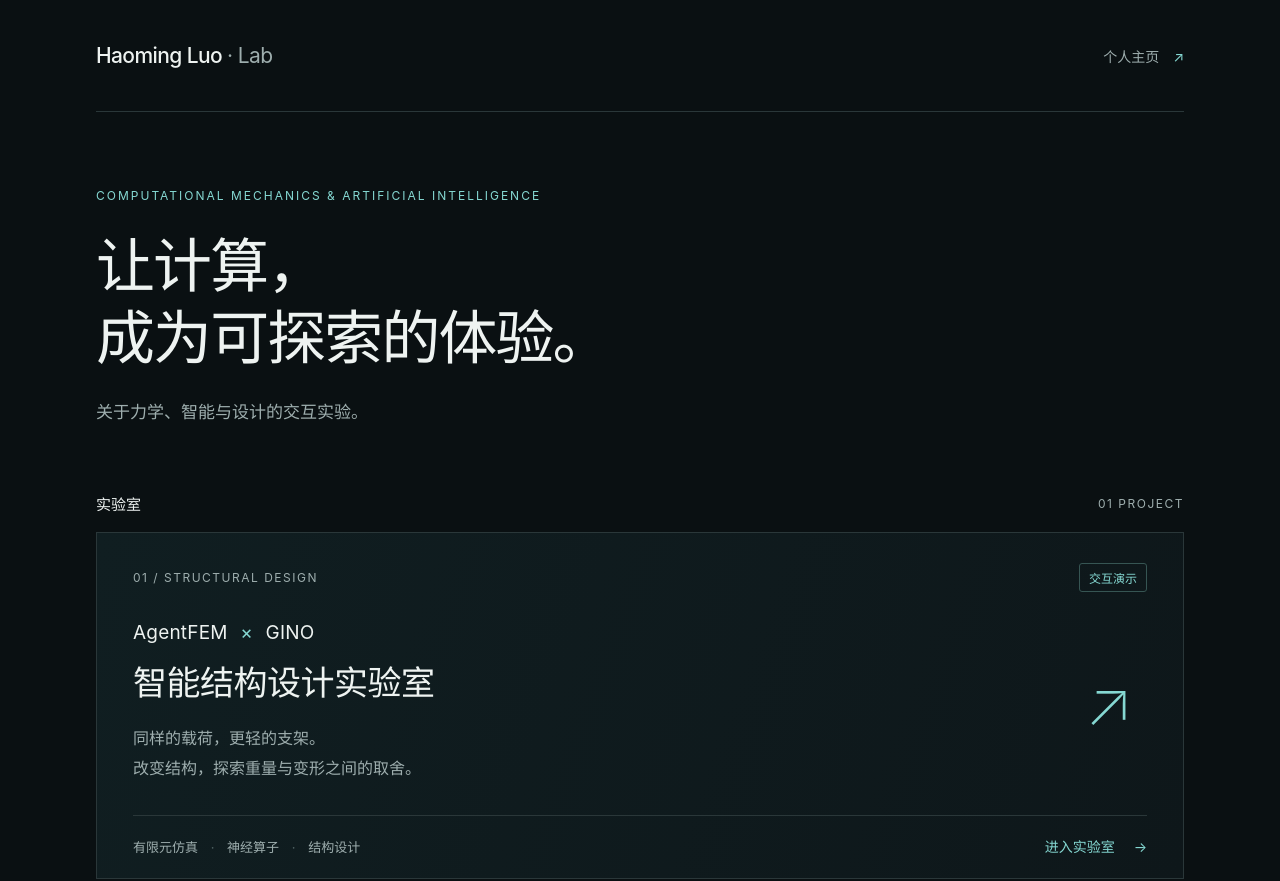
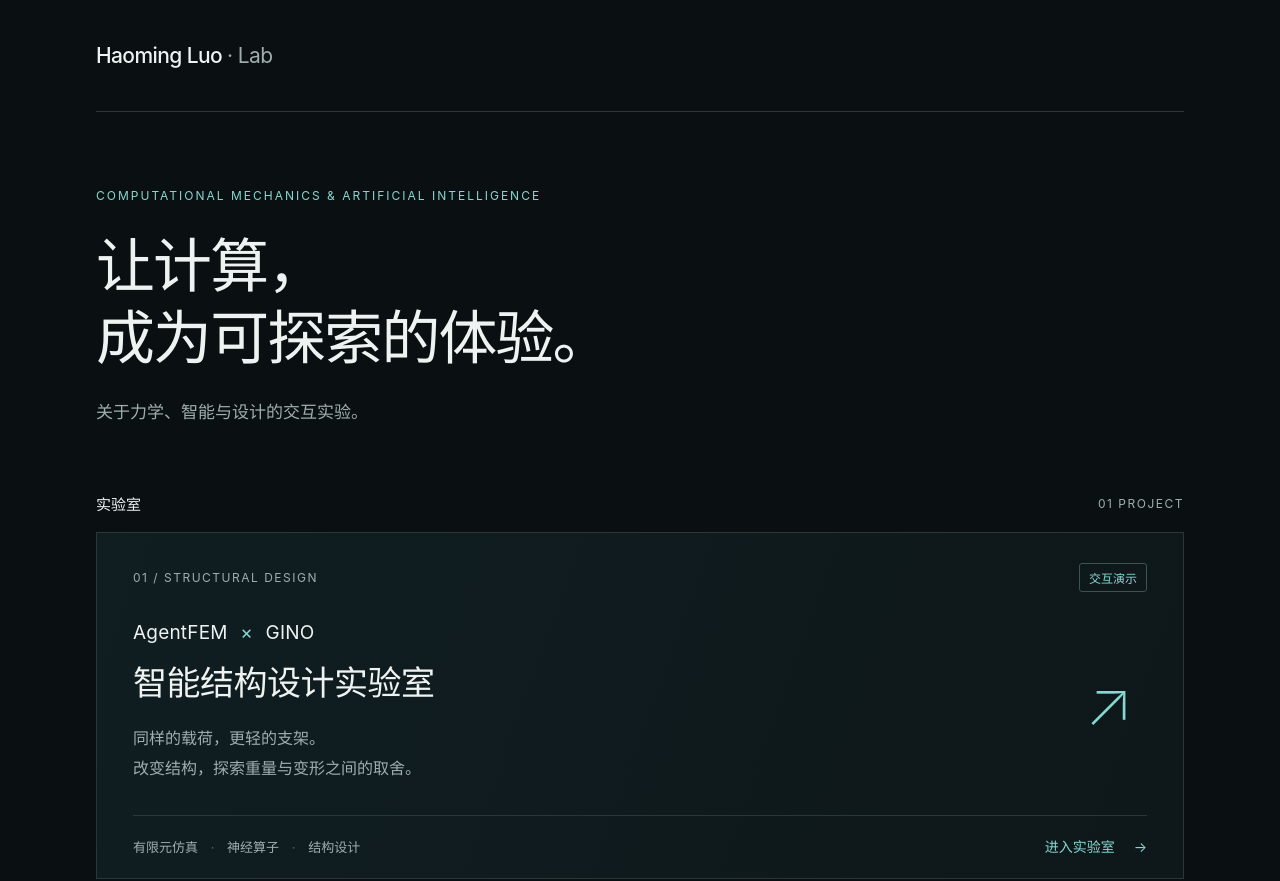
Before and after one commit to haoming-luo/haoming-lab, a website: page public/index.html in a window 1280 px wide. Shown: the top 881 px of the page. Drawn offline with Linux system fonts and the light colour scheme.

Commit message:
Remove personal homepage link from Lab header

```diff
--- a/public/index.html
+++ b/public/index.html
@@ -8,7 +8,7 @@
 </head>
 <body>
 <div class="shell">
-<header><a class="identity" href="./" aria-label="实验室首页">Haoming Luo <span>· Lab</span></a><a class="personal" href="https://haoming-luo.com">个人主页 <span aria-hidden="true">↗</span></a></header>
+<header><a class="identity" href="./" aria-label="实验室首页">Haoming Luo <span>· Lab</span></a></header>
 <main>
 <section class="intro"><p class="eyebrow">COMPUTATIONAL MECHANICS & ARTIFICIAL INTELLIGENCE</p><h1>让计算，<br>成为可探索的体验。</h1><p class="lead">关于力学、智能与设计的交互实验。</p></section>
 <section class="projects" aria-label="实验项目">
```
